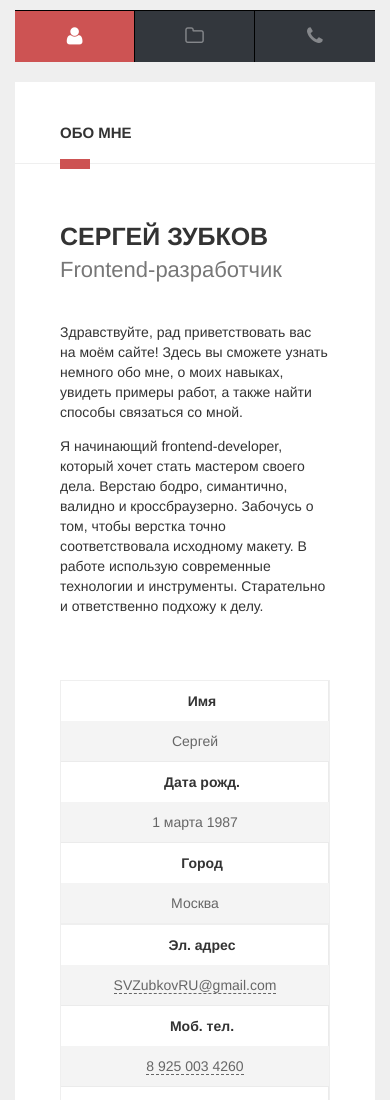
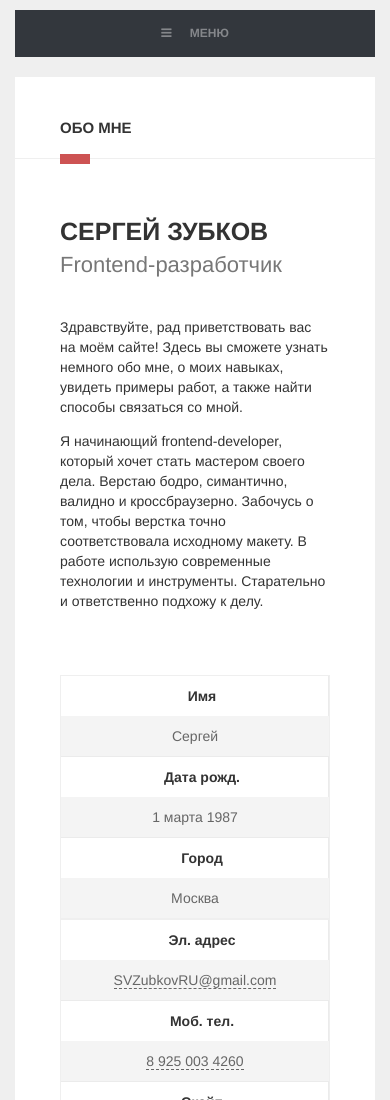
Before and after one commit to SergeyZubkov/SergeyZubkov.github.io, a plain HTML site: page index.html in a window 390 px wide. Shown: the top 1100 px of the page. Drawn offline with Linux system fonts and the light colour scheme.

Commit message:
add mobile menu

```diff
--- a/css/main.css
+++ b/css/main.css
@@ -126,6 +126,21 @@ a {
   .header-nav li.active a {
     color: #fff;
     background: #cd5353; }
+
+.header-nav_mobile {
+    display: none;
+    font-size: 12px;
+    text-transform: uppercase;
+    font-weight: bold;
+    color: #85878b;
+    padding: 15px 25px;
+    background: #33373d;
+    text-align: center;
+    cursor: pointer;
+  }
+.header-nav_mobile  i {
+  margin-right: 15px;
+}
 
 /*----------  intro  ----------*/
 .intro h2 {
--- a/css/media-queries.css
+++ b/css/media-queries.css
@@ -2,24 +2,6 @@
   /*============================
 	=            home            =
 	============================*/
-  .header-nav li {
-    float: left;
-    text-align: center;
-    width: 33.33%;
-    height: 100%;
-    border-right: 1px solid #000; }
-    .header-nav li:last-child {
-      border-right: none; }
-    .header-nav li a {
-      font-size: 0;
-      height: 100%; }
-    .header-nav li i {
-      position: absolute;
-      left: 0;
-      text-align: center;
-      width: 100%; }
-  .header-nav {
-    height: 52px; }
   .col-md-9 {
     margin-top: 20px; }
   .col-md-9.nopadding-left {
@@ -34,10 +16,8 @@
       margin: 0 auto;
       width: auto; }
   /*=====  End of home  ======*/
-  /*===============================
-	=            contact            =
-	===============================*/
-  /*=====  End of contact  ======*/ }
+}
+
 
 @media only screen and (max-width: 1000px) and (min-width: 768px) {
   .header-img {
@@ -48,13 +28,6 @@
     text-align: center; }
     .header figure img {
       height: 675px; }
-  .header-nav li {
-    float: left;
-    width: 33.33%;
-    height: 100%;
-    border-right: 1px solid #000; }
-    .header-nav li:last-child {
-      border-right: none; }
   .col-md-9 {
     margin-top: 20px; }
   .col-md-9.nopadding-left {
@@ -70,10 +43,14 @@
       width: auto; } }
 
 @media only screen and (max-width: 1000px) {
+  .header-nav_mobile {
+    display: block;
+  }
+  .header-nav {
+    display: none;
+  }
   .header-img {
     display: none; }
-  .header-nav li {
-    width: 33.33%; }
   /*===============================
 	=            contact            =
 	===============================*/
--- a/index.html
+++ b/index.html
@@ -29,6 +29,10 @@
 							</figcaption>
 						</figure>
 						<nav>
+							<div class="header-nav_mobile">
+								<i class="fa fa-bars" aria-hidden="true"></i>
+								Меню
+							</div>
 							<ul class="header-nav">
 								<li class='active'><a href="/index.html"><i class="fa fa-user"></i>Обо мне</a></li>
 								<li><a href="/portfolio.html"><i class="fa fa-folder-o"></i>Мои работы</a></li>
--- a/js/scripts.js
+++ b/js/scripts.js
@@ -17,4 +17,15 @@ $(document).ready(function() {
 				scrollTop: 0
 			}, "1000", 'swing')
 	})
+
+	$('.header-nav_mobile').on('click', function() {
+		var $this = $(this);
+		if($this.hasClass('active')) {
+			$this.removeClass('active');
+			$('.header-nav').slideUp('fast');
+		}else {
+			$this.addClass('active');
+			$('.header-nav').slideDown('sloy');
+		}
+	})
 });
```
Also changed, not shown: contact.html (+4 -0 lines), portfolio.html (+4 -0 lines).
